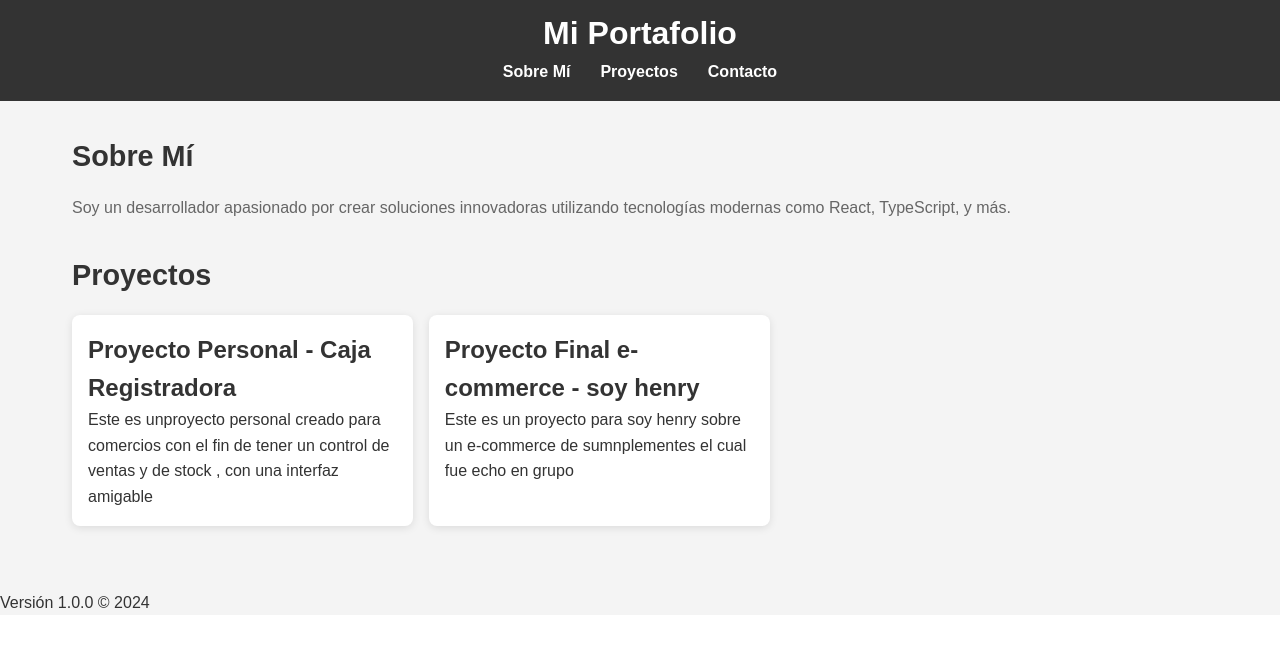
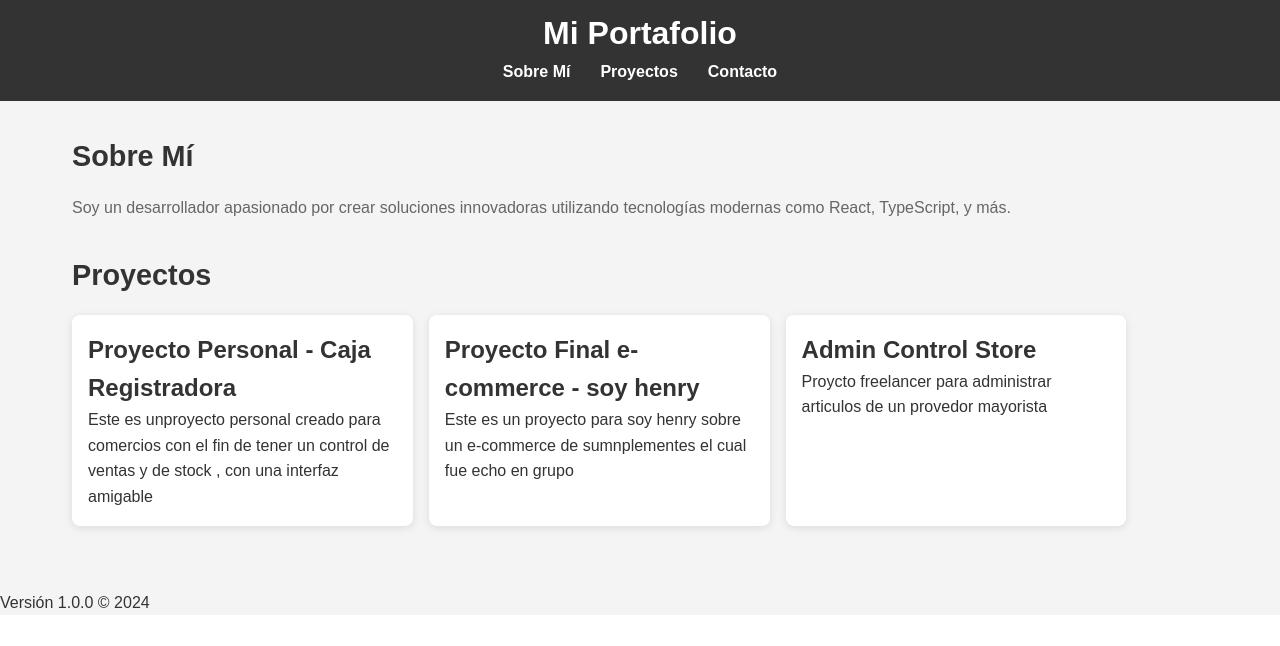
Before and after one commit to RoyerYL/Portfolio, a React (Vite) app: page / in a window 1280 px wide. Shown: the top 646 px of the page. Built offline with nearby package versions, Linux system fonts and the light colour scheme.

Commit message:
new Proyect

```diff
--- a/src/components/Projects.tsx
+++ b/src/components/Projects.tsx
@@ -37,6 +37,13 @@ const projectData: Project[] = [
       "./assets/pagina.png",
     ],
   },
+  {
+    id: 3,
+    title: "Admin Control Store",
+    description: "Proycto freelancer para administrar articulos de un provedor mayorista",
+    images: [
+    ],
+  },
   // Agrega más proyectos aquí
 ];
 
```
